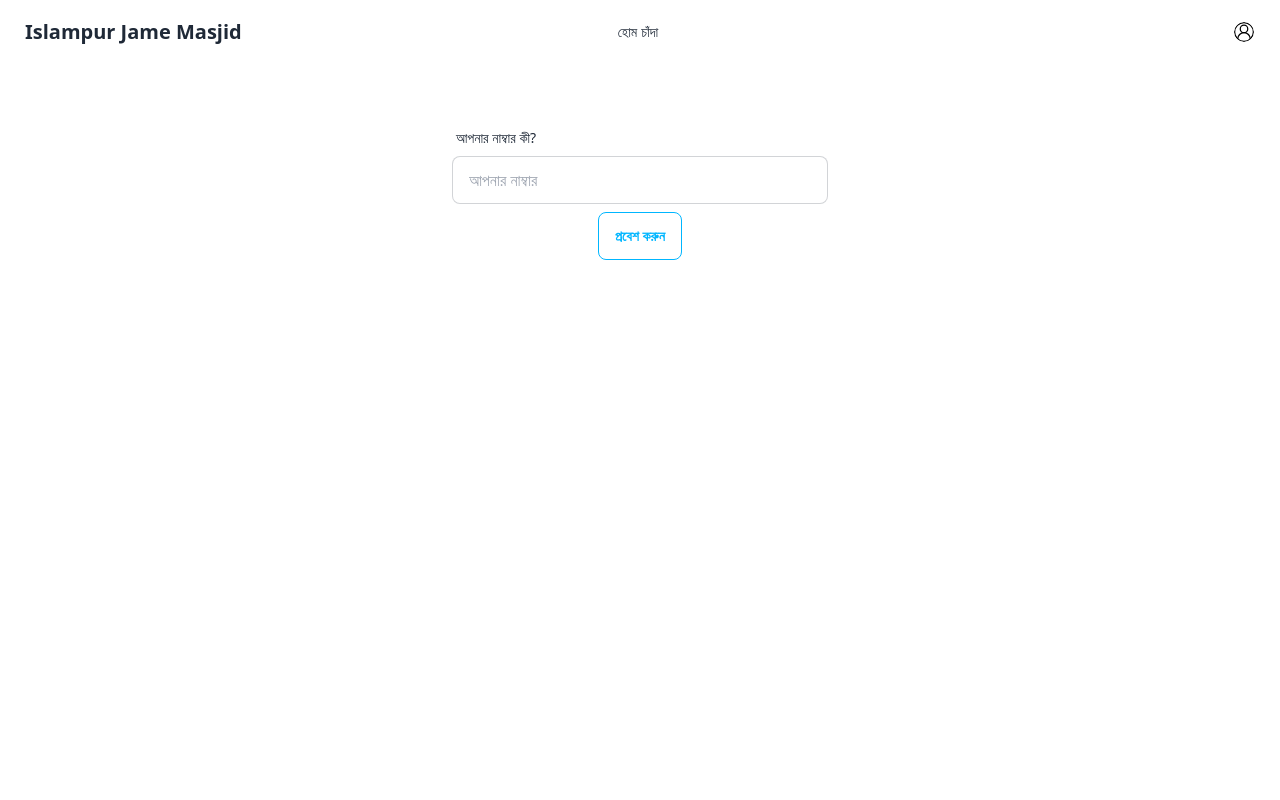
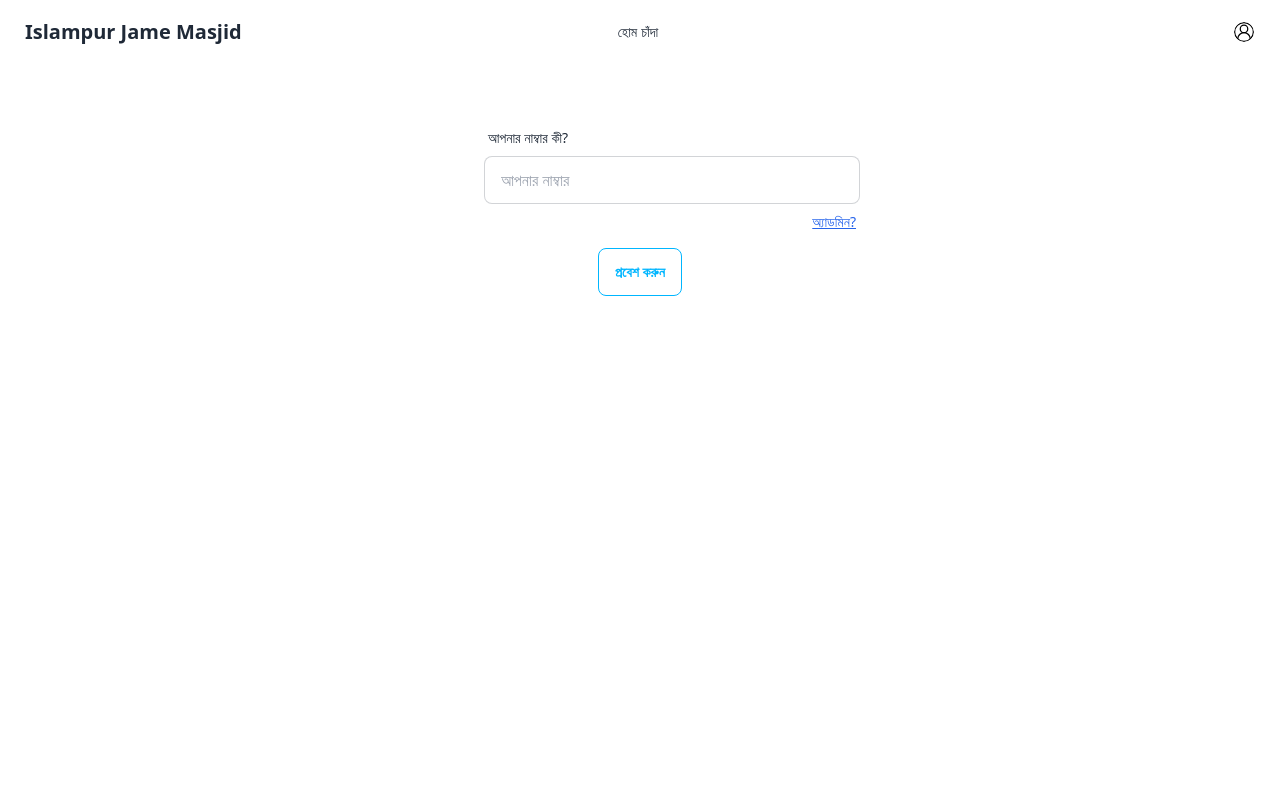
Before and after one commit to AdnaNation/Islampur-Jame-Masjid, a React (Vite) app: page /signin in a window 1280 px wide. Shown: the top 800 px of the page. Built offline with nearby package versions, Linux system fonts and the light colour scheme.

Commit message:
add: admin sign in page

```diff
--- a/src/Routes/Route.jsx
+++ b/src/Routes/Route.jsx
@@ -4,6 +4,7 @@ import Main from "../Layout/Main";
 import FeePage from "../pages/FeePage";
 import Home from "../pages/Home";
 import SignIn from "../pages/SignIn";
+import AdminSignIn from "../pages/AdminSignIn";
 
 const router = createBrowserRouter([
     {
@@ -25,6 +26,10 @@ const router = createBrowserRouter([
             {
                 path: '/signin',
                 element: <SignIn />
+            },
+            {
+                path: '/adminSignin',
+                element: <AdminSignIn />
             }
         ]
     }
--- a/src/pages/SignIn.jsx
+++ b/src/pages/SignIn.jsx
@@ -1,7 +1,9 @@
+import { Link } from "react-router-dom";
+
 const SignIn = () => {
   return (
-    <div className=" mx-auto max-w-96 space-y-2 mt-14">
-      <label className="form-control w-96 px-1">
+    <div className=" mx-auto md:max-w-80 space-y-2 mt-14">
+      <label className="form-control md:w-96 w-72 px-1 mx-auto">
         <div className="label">
           <span className="label-text">আপনার নাম্বার কী?</span>
         </div>
@@ -10,6 +12,9 @@ const SignIn = () => {
           placeholder="আপনার নাম্বার"
           className="input input-bordered w-full"
         />
+         <div className="label flex justify-end">
+          <Link to="/adminSignin" className="text-sm text-blue-600 underline">অ্যাডমিন?</Link>
+        </div>
       </label>
      <div className="text-center">
      <button className="btn btn-outline btn-info" type="button">প্রবেশ করুন</button>
```
